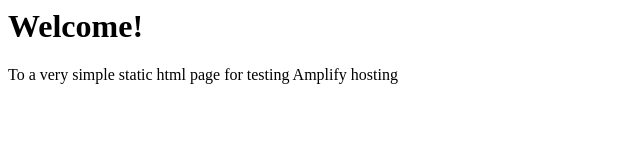
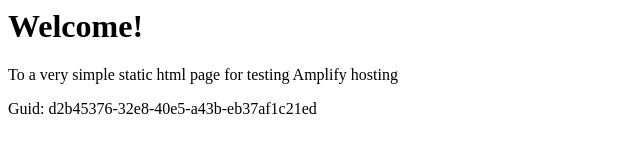
Before and after one commit to aws-aemilia-mxp/Github-PR-Commit-Integration-Test-DoNotTouch-Gith-OKSLNVO2-v1-preprod-eu-south-1, a website: page src/index.html in a window 1280 px wide. Shown: the whole page, without its empty margins (0-640 px from the left). Drawn offline with Linux system fonts and the light colour scheme.

Commit message:
commit from integ tests

```diff
--- a/src/index.html
+++ b/src/index.html
@@ -1,3 +1,5 @@
+
+
 <html lang="en">
 
 <head>
@@ -10,6 +12,6 @@
 <body>
     <h1>Welcome!</h1>
     <p>To a very simple static html page for testing Amplify hosting</p>
-</body>
+    <p>Guid: d2b45376-32e8-40e5-a43b-eb37af1c21ed</p></body>
 
 </html>
```
